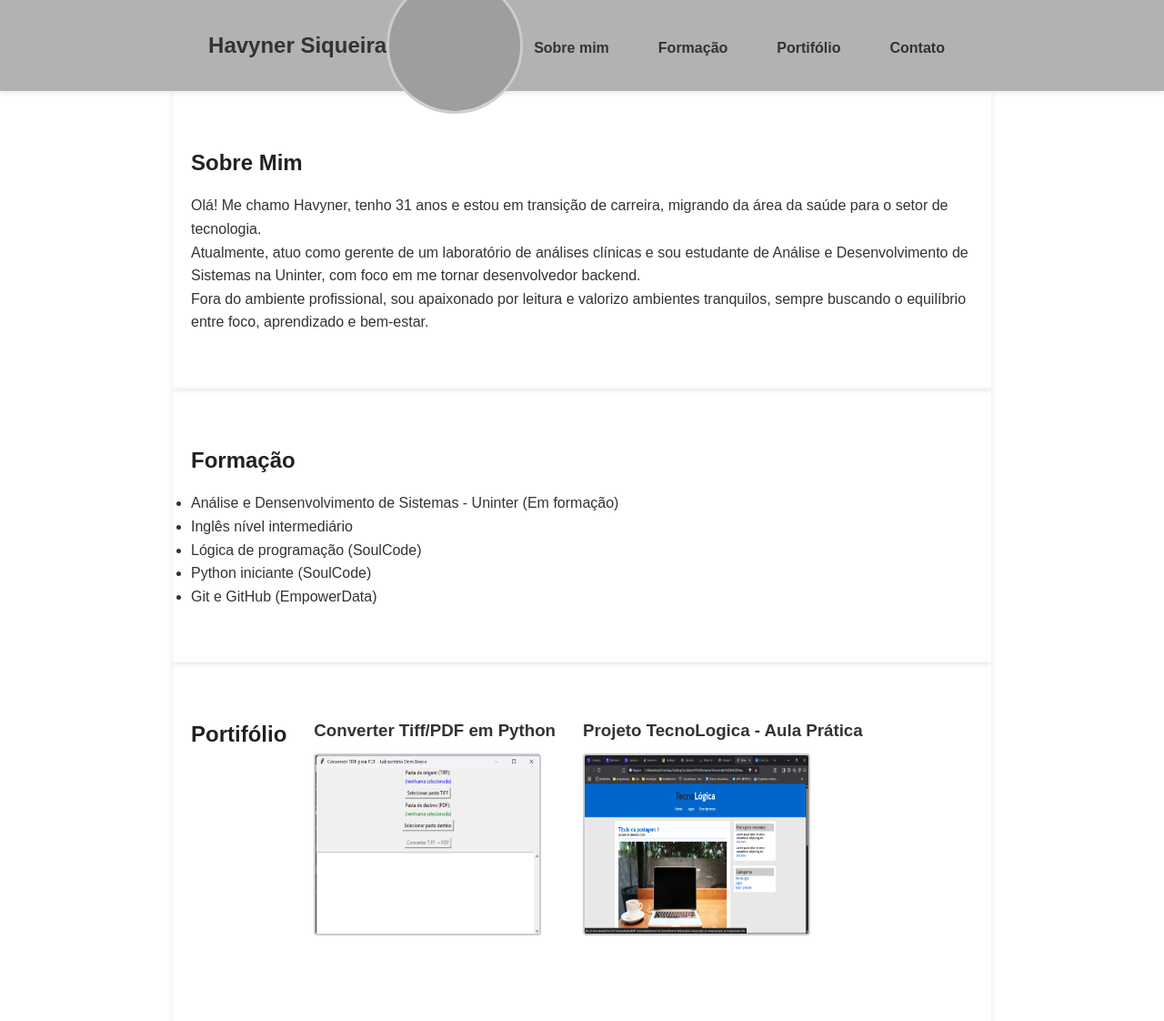
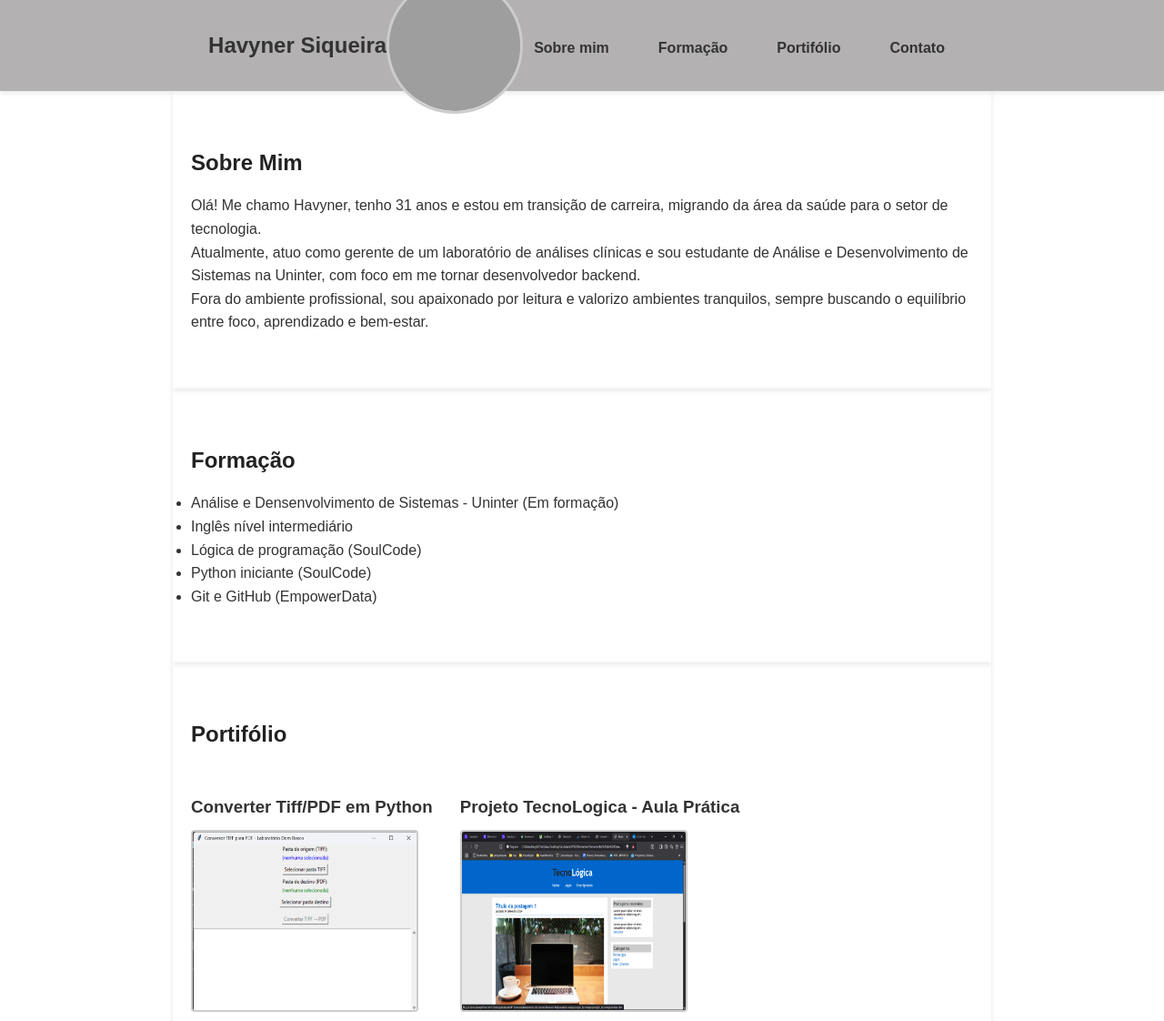
Before and after one commit to Havyner/havynersiqueira, a plain HTML site: page index.html in a window 1280 px wide. Shown: the top 1122 px of the page at 91% size. Drawn offline with Linux system fonts and the light colour scheme; grey boxes are pictures that could not be loaded.

Commit message:
finalizando formação e portifólio

```diff
--- a/css/pages/portifolio.css
+++ b/css/pages/portifolio.css
@@ -1,4 +1,8 @@
 /* Portfólio*/
+#portifolio h2 {
+  width: 100%;
+}
+
 #portifolio div {
   margin-bottom: 30px;
 }
```
Also changed, not shown: css/pages/formacao.css (deleted), css/pages/sobre.css (deleted).
